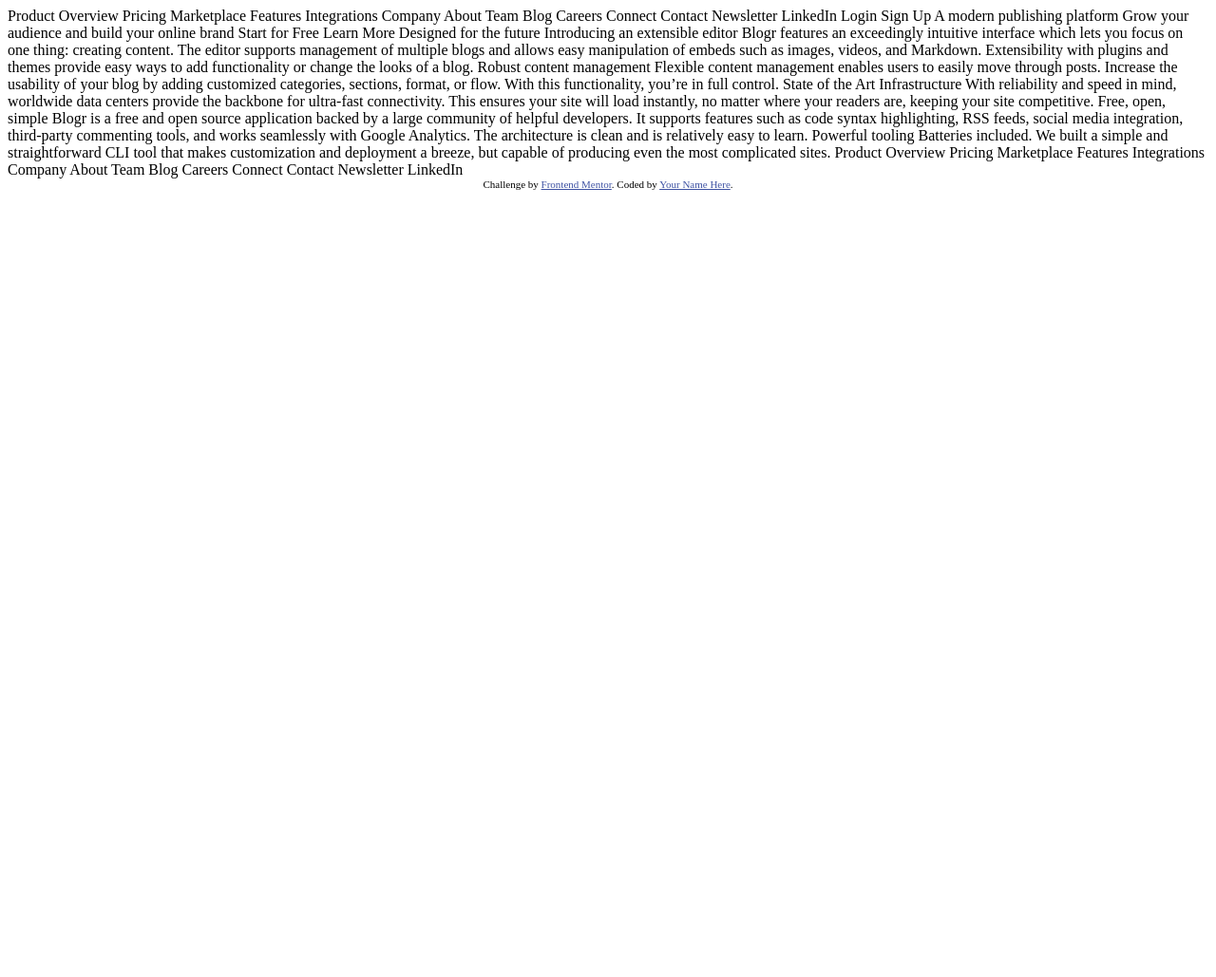
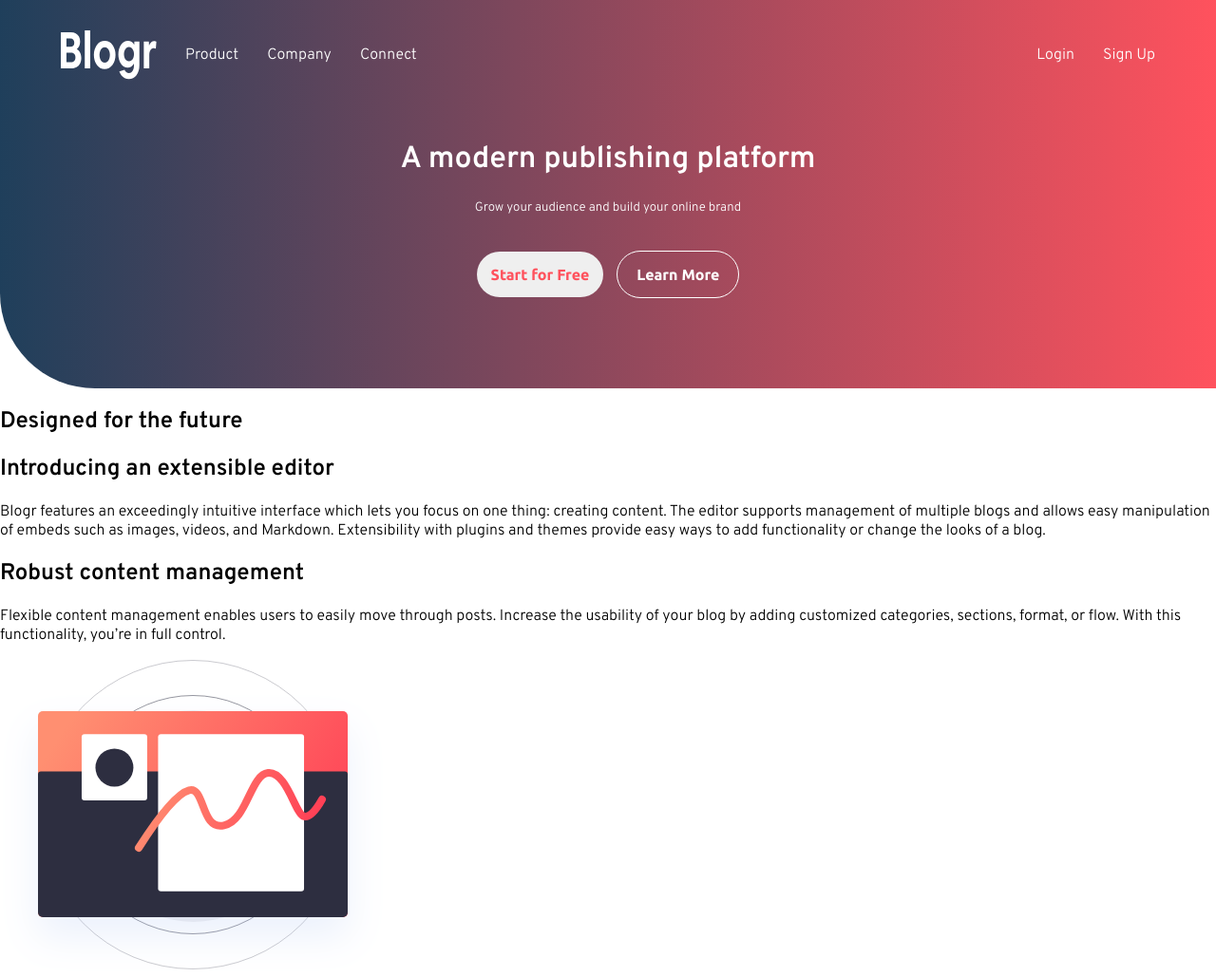
Before and after one commit to SanazBHMN/blogr-landing-page, a plain HTML site: page index.html in a window 1280 px wide. Shown: the top 1029 px of the page at 95% size. Before the commit the page ends 800 px from the top, so only its background shows below. Drawn offline with Linux system fonts and the light colour scheme.

Commit message:
html structure and header styling

```diff
--- /dev/null
+++ b/css/style.css
@@ -0,0 +1,113 @@
+@import url("https://fonts.googleapis.com/css2?family=Overpass:wght@300;600&family=Ubuntu:wght@400;500;700&display=swap");
+
+:root {
+  --clr-primary-light-red-tca-text: hsl(356, 100%, 66%);
+  --clr-primary-very-light-red-tca-hoverBg: hsl(355, 100%, 74%);
+  --clr-primary-very-dark-blue-heading: hsl(208, 49%, 24%);
+
+  --clr-neutral-white-text: hsl(0, 0%, 100%);
+  --clr-neutral-grayish-blue-footer-text: hsl(240, 2%, 79%);
+  --clr-neutral-very-dark-grayish-blue-body-copy: hsl(207, 13%, 34%);
+  --clr-neutral-very-dark-black-blue-footerBg: hsl(240, 10%, 16%);
+}
+
+* {
+  box-sizing: border-box;
+}
+
+body {
+  margin: 0;
+  padding: 0;
+  font-size: 1em;
+  font-family: 'Overpass', sans-serif;
+}
+
+header {
+  background-image: linear-gradient(to right, hsl(208, 49%, 24%), hsl(356, 100%, 66%));
+  border-bottom-left-radius: 100px;
+  color: #fff;
+  text-align: center;
+  padding: 2em 4em 5em;
+  background-color: orange;
+}
+
+/* navigation */
+nav {
+  display: flex;
+  justify-content: space-between;
+}
+
+.nav-left {
+  display: flex;
+}
+
+.nav {
+  display: flex;
+  list-style-type: none;
+  padding: 0;
+}
+
+.nav li a {
+  color: #fff;
+  text-decoration: none;
+}
+
+.nav li {
+  margin-left: 30px
+}
+
+header h1 {
+  margin-top: 2em;
+}
+
+header h5 {
+  font-weight: normal;
+}
+
+/* buttons */
+.btn {
+  font-family: 'Ubuntu', sans-serif;
+  font-weight: 700;
+  font-size: 1em;
+  padding: 15px 20px;
+  border-radius: 50px;
+  border: 0;
+}
+
+.btn .start {
+  padding: 15px;
+  margin-right: 10px;
+  color: hsl(356, 100%, 66%);
+}
+
+.btn .learn {
+  background: none;
+  color: #fff;
+  border: 1px solid #fff;
+}
+
+.start:hover {
+  cursor: pointer;
+  color: #fff;
+  background: hsl(355, 100%, 74%);
+}
+
+.learn:hover {
+  cursor: pointer;
+  color: hsl(355, 100%, 74%);
+  background-color: #fff;
+}
+
+/* .one {
+  background-color: crimson;
+}
+.two {
+  background-color: yellowgreen;
+}
+.three {
+  background-color: violet;
+}
+
+footer {
+  background-color: lightslategrey;
+} */
--- a/index.html
+++ b/index.html
@@ -1,21 +1,166 @@
 <!DOCTYPE html>
 <html lang="en">
-<head>
-  <meta charset="UTF-8">
-  <meta name="viewport" content="width=device-width, initial-scale=1.0"> <!-- displays site properly based on user's device -->
+  <head>
+    <meta charset="UTF-8" />
+    <meta name="viewport" content="width=device-width, initial-scale=1.0" />
+    <!-- displays site properly based on user's device -->
 
-  <link rel="icon" type="image/png" sizes="32x32" href="./images/favicon-32x32.png">
+    <link
+      rel="icon"
+      type="image/png"
+      sizes="32x32"
+      href="./images/favicon-32x32.png"
+    />
+    <link rel="stylesheet" href="css/style.css" />
+    <link
+      rel="stylesheet"
+      href="https://use.fontawesome.com/releases/v5.15.3/css/all.css"
+      integrity="sha384-SZXxX4whJ79/gErwcOYf+zWLeJdY/qpuqC4cAa9rOGUstPomtqpuNWT9wdPEn2fk"
+      crossorigin="anonymous"
+    />
+    <title>[Blogr]</title>
+  </head>
+  <body>
+    <header>
+      <nav>
+        <div class="nav-left">
+          <img src="images/logo.svg" alt="logo" />
+          <div>
+            <ul class="nav">
+              <li><a href="#">Product</a></li>
+              <li><a href="#">Company</a></li>
+              <li><a href="#">Connect</a></li>
+            </ul>
+          </div>
+        </div>
 
-  <title>Frontend Mentor | [Blogr]</title>
+        <div class="nav-right">
+          <ul class="nav">
+            <li><a href="#">Login</a></li>
+            <li><a href="#">Sign Up</a></li>
+          </ul>
+        </div>
+      </nav>
 
-  <!-- Feel free to remove these styles or customise in your own stylesheet 👍 -->
-  <style>
-    .attribution { font-size: 11px; text-align: center; }
-    .attribution a { color: hsl(228, 45%, 44%); }
-  </style>
-</head>
-<body>
-  Product
+      <h1>A modern publishing platform</h1>
+      <h5>Grow your audience and build your online brand</h5>
+      <div class="btn">
+        <button class="btn start">Start for Free</button>
+        <button class="btn learn">Learn More</button>
+      </div>
+    </header>
+
+    <section class="one">
+      <h1>Designed for the future</h1>
+      <div class="content">
+        <div class="info">
+          <div class="para-1">
+            <h2>Introducing an extensible editor</h2>
+            <p>
+              Blogr features an exceedingly intuitive interface which lets you
+              focus on one thing: creating content. The editor supports
+              management of multiple blogs and allows easy manipulation of
+              embeds such as images, videos, and Markdown. Extensibility with
+              plugins and themes provide easy ways to add functionality or
+              change the looks of a blog.
+            </p>
+          </div>
+
+          <div class="para-2">
+            <h2>Robust content management</h2>
+            <p>
+              Flexible content management enables users to easily move through
+              posts. Increase the usability of your blog by adding customized
+              categories, sections, format, or flow. With this functionality,
+              you’re in full control.
+            </p>
+          </div>
+        </div>
+
+        <div>
+          <img src="images/illustration-editor-mobile.svg" alt="" />
+        </div>
+      </div>
+    </section>
+
+    <section class="two">
+      <div>
+        <img src="images/illustration-phones.svg" alt="phones" />
+      </div>
+      <div class="content">
+        <div class="info">
+          <h2>State of the Art Infrastructure</h2>
+          <p>
+            With reliability and speed in mind, worldwide data centers provide
+            the backbone for ultra-fast connectivity. This ensures your site
+            will load instantly, no matter where your readers are, keeping your
+            site competitive.
+          </p>
+        </div>
+      </div>
+    </section>
+
+    <section class="three">
+      <div class="content">
+        <div>
+          <img src="images/illustration-laptop-mobile.svg" alt="laptop" />
+        </div>
+
+        <div class="info">
+          <div class="para-1">
+            <h2>Free, open, simple</h2>
+            <p>
+              Blogr is a free and open source application backed by a large
+              community of helpful developers. It supports features such as code
+              syntax highlighting, RSS feeds, social media integration,
+              third-party commenting tools, and works seamlessly with Google
+              Analytics. The architecture is clean and is relatively easy to
+              learn.
+            </p>
+          </div>
+
+          <div class="para-2">
+            <h2>Powerful tooling</h2>
+            <p>
+              Batteries included. We built a simple and straightforward CLI tool
+              that makes customization and deployment a breeze, but capable of
+              producing even the most complicated sites.
+            </p>
+          </div>
+        </div>
+      </div>
+    </section>
+
+    <footer>
+      <img src="images/logo.svg" alt="logo">
+      <div class="footer-links">
+        <ul>
+          <li class="li-title">Product</li>
+          <li><a href="#">Overview</a></li>
+          <li><a href="#">Pricing</a></li>
+          <li><a href="#">Marketplace</a></li>
+          <li><a href="#">Features</a></li>
+          <li><a href="#">Integrations</a></li>
+        </ul>
+
+        <ul>
+          <li class="li-title">Company</li>
+          <li><a href="#">About</a></li>
+          <li><a href="#">Team</a></li>
+          <li><a href="#">Blog</a></li>
+          <li><a href="#">Careers</a></li>
+        </ul>
+
+        <ul>
+          <li class="li-title">Connect</li>
+          <li><a href="#">Contact</a></li>
+          <li><a href="#">Newsletter</a></li>
+          <li><a href="#">LinkedIn</a></li>
+        </ul>
+      </div>
+
+    </footer>
+    <!-- Product
 
   Overview
   Pricing
@@ -38,12 +183,6 @@
 
   Login
   Sign Up
-
-  A modern publishing platform
-  Grow your audience and build your online brand
-
-  Start for Free
-  Learn More
 
   Designed for the future
 
@@ -89,11 +228,11 @@
 
   Contact
   Newsletter
-  LinkedIn
+  LinkedIn -->
 
-  <div class="attribution">
+    <!-- <div class="attribution">
     Challenge by <a href="https://www.frontendmentor.io?ref=challenge" target="_blank">Frontend Mentor</a>.
     Coded by <a href="#">Your Name Here</a>.
-  </div>
-</body>
+  </div> -->
+  </body>
 </html>
```
